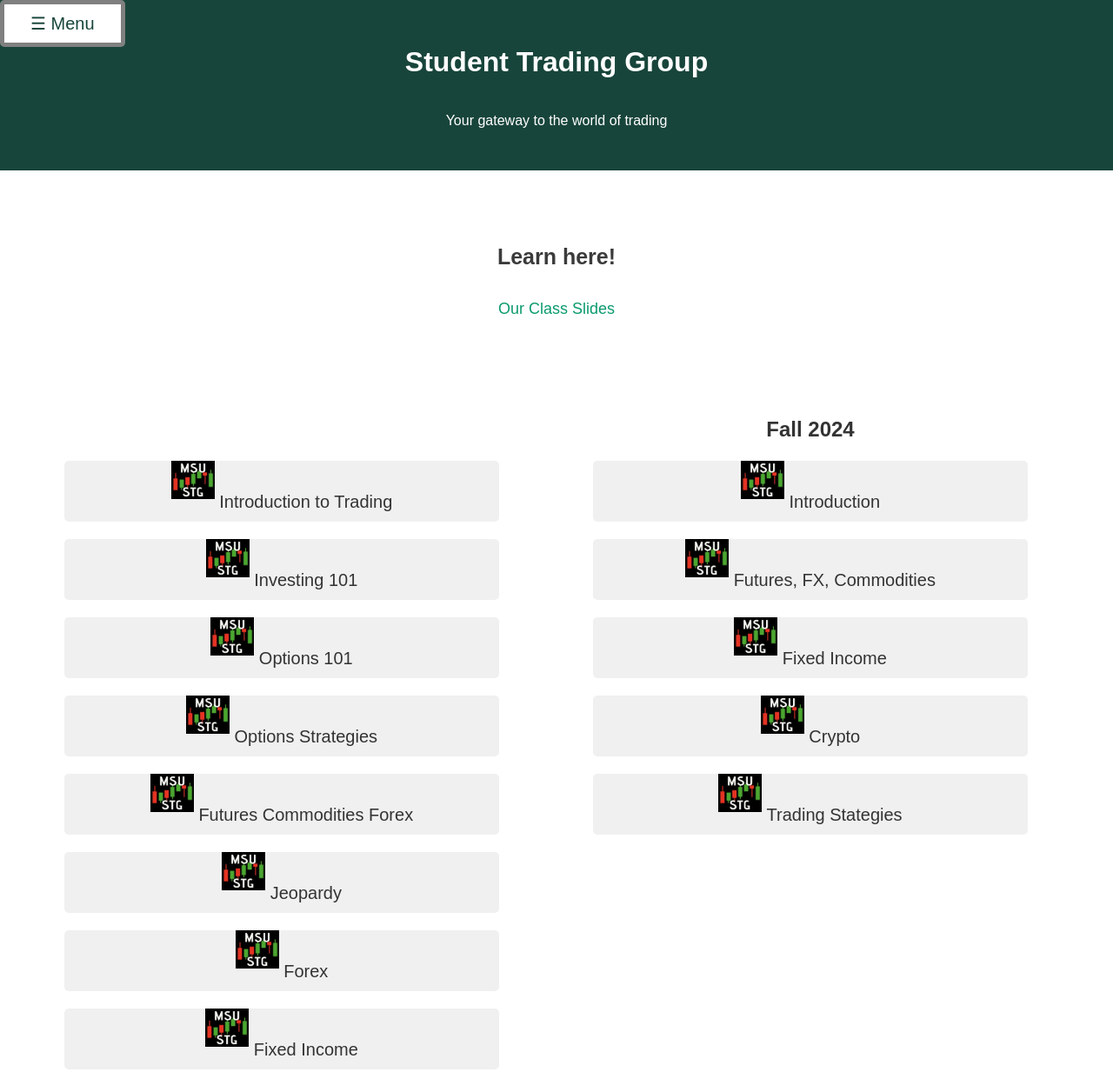
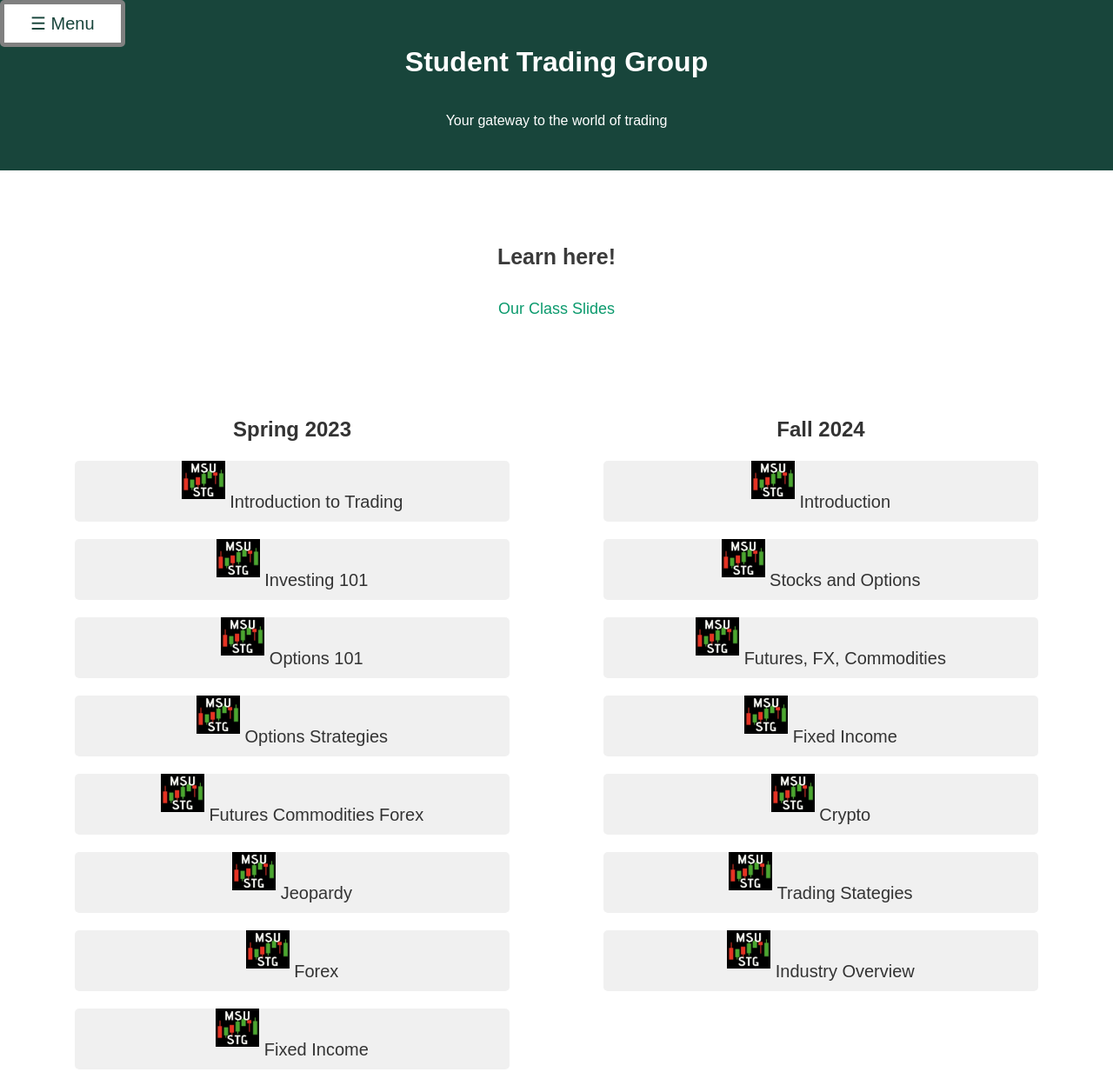
Before and after one commit to aryaplayzz/stg, a plain HTML site: page learn.html in a window 1280 px wide. Shown: the top 1233 px of the page at 87% size. Drawn offline with Linux system fonts and the light colour scheme; no server answers.

Commit message:
added the rest of the slides, and fixed position, lets gooooo

```diff
--- a/css/style.css
+++ b/css/style.css
@@ -181,6 +181,24 @@ body {
     white-space: nowrap;
 }
 
+.left-text {
+    position: absolute;
+    top: -20px; /* Moves it above Introduction */
+    left: 50%; /* Moves to center */
+    transform: translateX(-50%); /* Ensures exact centering */
+    font-size: 24px;
+    font-weight: bold;
+    white-space: nowrap;
+}
+
+.left-section {
+    position: relative;
+    display: flex;
+    flex-direction: column;
+    align-items: center; /* Centers the text horizontally */
+    width: 100%;
+}
+
 
 
 .bottom-text {
--- a/learn.html
+++ b/learn.html
@@ -36,7 +36,9 @@
         <p class="section-description-center">Our Class Slides</p>
     </section>
 
-    <section class="container"> <!-- first (put date later) -->
+    <section class="container"> <!-- first (spring semester 2023) -->
+        <section class="left-section">
+            <h1 class="left-text">Spring 2023</h1>
             <div class="left-side-of-page">
                 <div class="link-container">
                     <a href="pdf/SS23p1.pdf" class="pdf-link centered-link" target="_blank">
@@ -100,38 +102,57 @@
                 </div>
 
             </div>
+        </section>
 
-        <section class="right-section">
+        <section class="right-section">  <!-- first (spring semester 2023) -->
+            <h1 class="right-text">Fall 2024</h1>
         <div class="right-side-of-page">
-            <h1 class="right-text">Fall 2024</h1>
             <div class="link-container">
                 <a href="pdf/FW24/w1.pdf" class="pdf-link centered-link" target="_blank">
                     <img src="img/stglogo.png" alt="stglogo">
                         Introduction
                 </a>
             </div>
+
+            <div class="link-container">
+                <a href="pdf/FW24/w2.pdf" class="pdf-link centered-link" target="_blank">
+                    <img src="img/stglogo.png" alt="stglogo">
+                        Stocks and Options
+                </a>
+            </div>
+
             <div class="link-container">
                 <a href="pdf/FW24/w3.pdf" class="pdf-link centered-link" target="_blank">
                     <img src="img/stglogo.png" alt="stglogo">
                         Futures, FX, Commodities
                 </a>
             </div>
+
             <div class="link-container">
                 <a href="pdf/FW24/w4.pdf" class="pdf-link centered-link" target="_blank">
                     <img src="img/stglogo.png" alt="stglogo">
                         Fixed Income
                 </a>
             </div>
+
             <div class="link-container">
                 <a href="pdf/FW24/w5.pdf" class="pdf-link centered-link" target="_blank">
                     <img src="img/stglogo.png" alt="stglogo">
                         Crypto
                 </a>
             </div>
+
             <div class="link-container">
                 <a href="pdf/FW24/w7.pdf" class="pdf-link centered-link" target="_blank">
                     <img src="img/stglogo.png" alt="stglogo">
                         Trading Stategies
+                </a>
+            </div>
+
+            <div class="link-container">
+                <a href="pdf/FW24/w8.pdf" class="pdf-link centered-link" target="_blank">
+                    <img src="img/stglogo.png" alt="stglogo">
+                        Industry Overview
                 </a>
             </div>
         </div>
```
Also changed, not shown: 5 other files. Lines whose indentation alone changed are shown as unchanged.
